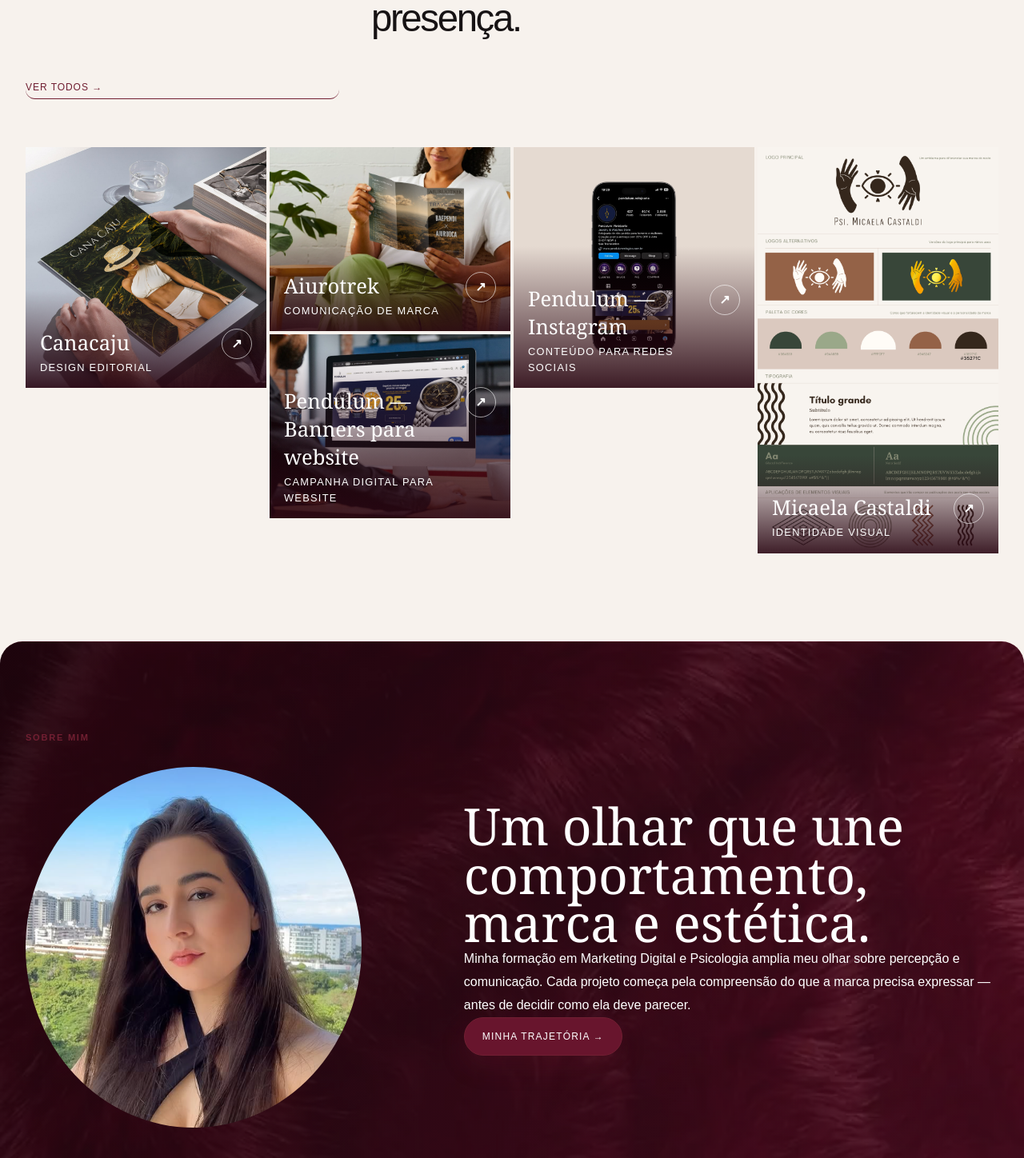
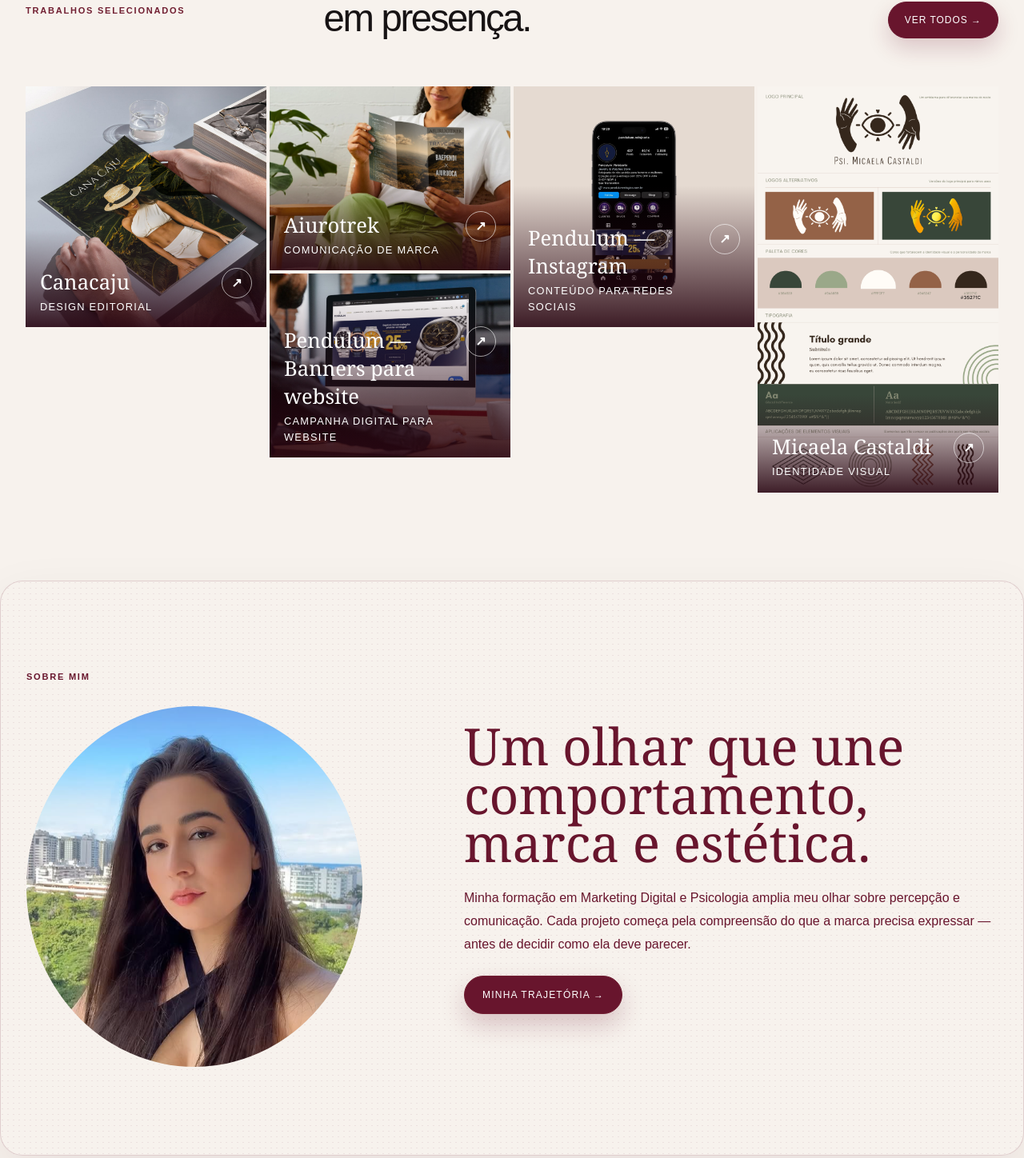
Before and after one commit to rafaarantess/portfolio-rafaela, a Next.js app: page / in a window 1280 px wide. Shown: the part 982-2430 px from the top of the page at 80% size. Built offline with nearby package versions, Linux system fonts and the light colour scheme.

Commit message:
Polish contrast textures and project interactions

```diff
--- a/app/contato/page.tsx
+++ b/app/contato/page.tsx
@@ -3,4 +3,4 @@ import { SiteHeader } from "../components/SiteHeader";
 import { SiteFooter } from "../components/SiteFooter";
 import { LinkedinIcon, MailIcon, WhatsAppIcon } from "../components/icons";
 export const metadata: Metadata={title:"Contato — Rafaela Arantes",description:"Entre em contato por e-mail, WhatsApp ou LinkedIn."};
-export default function Contact(){return <main><SiteHeader/><section className="contactPage texturedHero textureSatin"><div className="contactPageIntro"><p className="eyebrow">Contato</p><h1>Vamos construir algo claro e memorável.</h1><p>Escolha como prefere conversar.</p></div><div className="contactOptions threeOptions"><a className="contactOption" href="mailto:rafaaranteswork@gmail.com"><span className="contactIcon"><MailIcon/></span><h2>E-mail</h2><span>rafaaranteswork@gmail.com</span><strong className="contactCta">Escrever mensagem ↗</strong></a><a className="contactOption" href="https://wa.me/5521998406836" target="_blank" rel="noreferrer"><span className="contactIcon"><WhatsAppIcon/></span><h2>WhatsApp</h2><span>+55 21 99840-6836</span><strong className="contactCta">Iniciar conversa ↗</strong></a><a className="contactOption" href="https://linkedin.com/in/rafaelaamelo" target="_blank" rel="noreferrer"><span className="contactIcon"><LinkedinIcon/></span><h2>LinkedIn</h2><span>rafaelaamelo</span><strong className="contactCta">Ver perfil ↗</strong></a></div></section><SiteFooter/></main>}
+export default function Contact(){return <main><SiteHeader/><section className="contactPage texturedHero textureWine"><div className="contactPageIntro"><p className="eyebrow">Contato</p><h1>Vamos construir algo claro e memorável.</h1><p>Escolha como prefere conversar.</p></div><div className="contactOptions threeOptions"><a className="contactOption" href="mailto:rafaaranteswork@gmail.com"><span className="contactIcon"><MailIcon/></span><h2>E-mail</h2><span>rafaaranteswork@gmail.com</span><strong className="contactCta">Escrever mensagem ↗</strong></a><a className="contactOption" href="https://wa.me/5521998406836" target="_blank" rel="noreferrer"><span className="contactIcon"><WhatsAppIcon/></span><h2>WhatsApp</h2><span>+55 21 99840-6836</span><strong className="contactCta">Iniciar conversa ↗</strong></a><a className="contactOption" href="https://linkedin.com/in/rafaelaamelo" target="_blank" rel="noreferrer"><span className="contactIcon"><LinkedinIcon/></span><h2>LinkedIn</h2><span>rafaelaamelo</span><strong className="contactCta">Ver perfil ↗</strong></a></div></section><SiteFooter/></main>}
--- a/app/depoimentos/page.tsx
+++ b/app/depoimentos/page.tsx
@@ -27,7 +27,7 @@ const testimonials = [
 export default function TestimonialsPage() {
   return <main>
     <SiteHeader locale="pt" />
-    <section className="pageHero texturedHero textureFur">
+    <section className="pageHero texturedHero textureWine">
       <p className="eyebrow">Depoimentos de clientes</p>
       <h1>Experiências reais, contadas por quem confiou no meu trabalho.</h1>
       <p>Todos os depoimentos reunidos em um só lugar. Quando disponível, você pode abrir a avaliação original na Workana.</p>
--- a/app/en/contact/page.tsx
+++ b/app/en/contact/page.tsx
@@ -3,4 +3,4 @@ import { SiteHeader } from "../../components/SiteHeader";
 import { SiteFooter } from "../../components/SiteFooter";
 import { LinkedinIcon, MailIcon, WhatsAppIcon } from "../../components/icons";
 export const metadata: Metadata={title:"Contact — Rafaela Arantes",description:"Contact Rafaela Arantes by email, WhatsApp or LinkedIn."};
-export default function Contact(){return <main><SiteHeader locale="en"/><section className="contactPage texturedHero textureSatin"><div className="contactPageIntro"><p className="eyebrow">Contact</p><h1>Let’s build something clear and memorable.</h1><p>Choose how you would like to talk.</p></div><div className="contactOptions threeOptions"><a className="contactOption" href="mailto:rafaaranteswork@gmail.com"><span className="contactIcon"><MailIcon/></span><h2>Email</h2><span>rafaaranteswork@gmail.com</span><strong className="contactCta">Write a message ↗</strong></a><a className="contactOption" href="https://wa.me/5521998406836" target="_blank" rel="noreferrer"><span className="contactIcon"><WhatsAppIcon/></span><h2>WhatsApp</h2><span>+55 21 99840-6836</span><strong className="contactCta">Start a conversation ↗</strong></a><a className="contactOption" href="https://linkedin.com/in/rafaelaamelo" target="_blank" rel="noreferrer"><span className="contactIcon"><LinkedinIcon/></span><h2>LinkedIn</h2><span>rafaelaamelo</span><strong className="contactCta">View profile ↗</strong></a></div></section><SiteFooter locale="en"/></main>}
+export default function Contact(){return <main><SiteHeader locale="en"/><section className="contactPage texturedHero textureWine"><div className="contactPageIntro"><p className="eyebrow">Contact</p><h1>Let’s build something clear and memorable.</h1><p>Choose how you would like to talk.</p></div><div className="contactOptions threeOptions"><a className="contactOption" href="mailto:rafaaranteswork@gmail.com"><span className="contactIcon"><MailIcon/></span><h2>Email</h2><span>rafaaranteswork@gmail.com</span><strong className="contactCta">Write a message ↗</strong></a><a className="contactOption" href="https://wa.me/5521998406836" target="_blank" rel="noreferrer"><span className="contactIcon"><WhatsAppIcon/></span><h2>WhatsApp</h2><span>+55 21 99840-6836</span><strong className="contactCta">Start a conversation ↗</strong></a><a className="contactOption" href="https://linkedin.com/in/rafaelaamelo" target="_blank" rel="noreferrer"><span className="contactIcon"><LinkedinIcon/></span><h2>LinkedIn</h2><span>rafaelaamelo</span><strong className="contactCta">View profile ↗</strong></a></div></section><SiteFooter locale="en"/></main>}
--- a/app/en/testimonials/page.tsx
+++ b/app/en/testimonials/page.tsx
@@ -16,4 +16,4 @@ const items=[
  {name:"Nathan Eugenio",quote:"Good communication. I recommend her.",url:"https://www.workana.com/e/8a20138d16673d5495969bca3e9d4573"},
  {name:"Felipe Augusto",project:"Aiurotrek",quote:"The project came out just as I imagined. She translated my ideas exactly, organised the information clearly and achieved the aesthetic I wanted. It exceeded my expectations."}
 ];
-export default function TestimonialsEn(){return <main><SiteHeader locale="en" /><section className="pageHero texturedHero textureFur"><p className="eyebrow">Client testimonials</p><h1>Real experiences, shared by those who trusted my work.</h1><p>Client feedback translated from Portuguese. When available, open the original Workana review.</p></section><section className="allTestimonials">{items.map((x,i)=><article key={x.name}><span className="testimonialNumber">{String(i+1).padStart(2,"0")}</span><blockquote>“{x.quote}”</blockquote><div className="testimonialPerson"><div><strong>{x.name}</strong>{x.project&&<span>{x.project}</span>}</div>{x.url?<a href={x.url} target="_blank" rel="noreferrer">View original review ↗</a>:<span className="direct">Testimonial received directly</span>}</div></article>)}</section><section className="contactClean compactContact"><p className="eyebrow">Your project could be next</p><h2>Shall we work together?</h2><a href="mailto:rafaaranteswork@gmail.com">Get in touch ↗</a></section><SiteFooter locale="en" /></main>}
+export default function TestimonialsEn(){return <main><SiteHeader locale="en" /><section className="pageHero texturedHero textureWine"><p className="eyebrow">Client testimonials</p><h1>Real experiences, shared by those who trusted my work.</h1><p>Client feedback translated from Portuguese. When available, open the original Workana review.</p></section><section className="allTestimonials">{items.map((x,i)=><article key={x.name}><span className="testimonialNumber">{String(i+1).padStart(2,"0")}</span><blockquote>“{x.quote}”</blockquote><div className="testimonialPerson"><div><strong>{x.name}</strong>{x.project&&<span>{x.project}</span>}</div>{x.url?<a href={x.url} target="_blank" rel="noreferrer">View original review ↗</a>:<span className="direct">Testimonial received directly</span>}</div></article>)}</section><section className="contactClean compactContact"><p className="eyebrow">Your project could be next</p><h2>Shall we work together?</h2><a href="mailto:rafaaranteswork@gmail.com">Get in touch ↗</a></section><SiteFooter locale="en" /></main>}
--- a/app/formacao/page.tsx
+++ b/app/formacao/page.tsx
@@ -26,7 +26,7 @@ const credentials = [
 export default function EducationPage(){return <main>
   <SiteHeader/>
 
-  <section className="pageHero educationHero texturedHero textureSatin"><p className="eyebrow">Formação & credenciais</p><h1>Repertório que conecta comportamento, estratégia e criação.</h1><p>Minha formação combina Psicologia e Marketing Digital, complementada por estudos em marca, negócios, experiência do cliente e comunicação.</p></section>
+  <section className="pageHero educationHero texturedHero textureWine"><p className="eyebrow">Formação & credenciais</p><h1>Repertório que conecta comportamento, estratégia e criação.</h1><p>Minha formação combina Psicologia e Marketing Digital, complementada por estudos em marca, negócios, experiência do cliente e comunicação.</p></section>
 
   <section className="educationSection">
     <header><p className="eyebrow">Formação acadêmica</p><span>Graduação</span></header>
--- a/app/globals.css
+++ b/app/globals.css
@@ -237,3 +237,27 @@ html{background:var(--ivory)}body{background:var(--ivory);color:var(--ink)}
 .threeOptions{grid-template-columns:repeat(3,minmax(0,1fr))}.contactPage.texturedHero{background-attachment:fixed}.contactPage.texturedHero .contactOption{background:rgba(104,21,45,.88);border-color:rgba(255,255,255,.25);color:#fff}.contactPage.texturedHero .contactIcon{color:#fff}.contactIcon svg{width:42px;height:42px;stroke:currentColor;fill:none}@media(max-width:800px){.threeOptions{grid-template-columns:1fr}}
 @media(max-width:1000px){.premiumBrand>span:last-child{display:none}.premiumNav{max-width:calc(100% - 90px)}.premiumNav a{padding:0 10px}.premiumNav svg{display:none}}
 @media(max-width:600px){.premiumHeader{height:72px;padding:0 12px}.monogram{width:46px;height:46px}.premiumNav{position:absolute;right:12px;top:10px;width:auto;min-width:108px;justify-content:flex-end;padding:5px}.premiumNav>a:not(.localeButton){display:none}.premiumNav .menuButton{display:flex!important;padding:0;width:44px;justify-content:center}.premiumNav.open{left:12px;right:12px;width:auto;padding:58px 8px 8px;display:grid;grid-template-columns:1fr 1fr;background:rgba(247,242,237,.96);border-radius:24px}.premiumNav.open>a:not(.localeButton){display:flex}.premiumNav.open .localeButton,.premiumNav.open .menuButton{position:absolute;top:6px}.premiumNav.open .localeButton{right:58px}.premiumNav.open .menuButton{right:6px}.premiumNav svg{display:block}.premiumFooter{flex-direction:column}.texturedHero{background-position:58% center}}
+
+/* Contrast, spacing and texture polish */
+.textureWine{background-image:linear-gradient(125deg,rgba(34,4,13,.98),rgba(104,21,45,.9)),radial-gradient(rgba(255,255,255,.12) .65px,transparent .65px);background-size:auto,7px 7px}
+.textureIvory{background-image:radial-gradient(rgba(104,21,45,.14) .6px,transparent .6px);background-size:7px 7px}
+.texturedHero .eyebrow,.texturedHero h1,.texturedHero>p,.texturedHero .contactPageIntro p{color:var(--ivory)}
+.contactPageIntro h1{color:var(--ivory);text-shadow:0 2px 20px rgba(255,255,255,.24)}
+.contactPageIntro p{color:var(--ivory)}
+.contactPage.texturedHero .contactOption>span:not(.contactIcon){color:var(--ivory)}
+.contactPage.texturedHero .contactOption h2,.contactPage.texturedHero .contactCta{color:#fff}
+.aboutPremium{color:var(--wine);border:1px solid var(--line);box-shadow:0 24px 65px rgba(69,15,31,.08)}
+.aboutPremium .eyebrow,.aboutPremium h2,.aboutPremium p{color:var(--wine)}
+.aboutPremium>div:last-child{display:flex;flex-direction:column;align-items:flex-start;gap:24px}
+.aboutPremium>div:last-child h2,.aboutPremium>div:last-child p{margin:0}
+.sectionHeading{grid-template-columns:1fr 2fr auto;align-items:end}
+.projectsCta{justify-self:end;margin:0;padding:13px 20px;border:1px solid var(--wine);background:var(--wine);color:#fff;box-shadow:0 12px 28px rgba(104,21,45,.2)}
+.masonryTile>span{opacity:0;transform:translateY(14px);transition:opacity .3s ease,transform .3s ease}
+.masonryTile:hover>span,.masonryTile:focus-visible>span{opacity:1;transform:none}
+.contactClean>a{padding:13px 20px;border:1px solid var(--wine);border-radius:999px;line-height:1.25;overflow-wrap:anywhere}
+.sectionHeading h2,.aboutPremium h2,.contactClean h2,.pageHero h1{margin-bottom:0}
+.contactClean .eyebrow{margin-bottom:24px}.contactClean h2{margin-bottom:34px}
+.contactPageIntro .eyebrow{margin-bottom:22px}.contactPageIntro h1+.contactPageIntro p{margin-top:26px}
+@media(hover:none){.masonryTile>span{opacity:1;transform:none}}
+@media(max-width:800px){.sectionHeading{grid-template-columns:1fr}.projectsCta{justify-self:start}.aboutPremium>div:last-child{gap:18px}}
+@media(max-width:600px){.contactClean>a{max-width:100%;font-size:.9rem}.contactPageIntro h1{text-shadow:0 2px 16px rgba(255,255,255,.22)}}
--- a/app/page.tsx
+++ b/app/page.tsx
@@ -5,8 +5,8 @@ import { SiteFooter } from "./components/SiteFooter";
 const names=["ANDERSON GLITZ","LETICIA · CANACAJU","MARCELO LEITE","LARISSA"];
 export default function Home(){return <main><SiteHeader/>
   <section className="premiumHero"><div><p className="eyebrow">Estratégia · identidade · conteúdo</p><h1>Sou <em>Rafaela Arantes.</em></h1><p>Ajudo marcas e profissionais a transformarem ideias em identidades e experiências digitais claras, estratégicas e memoráveis.</p><div className="heroActions"><Link className="button" href="/projetos">Ver meu trabalho →</Link><a className="button secondaryButton" href="#sobre">Sobre mim</a></div></div><div className="heroPortrait"><img src="/rafaela-arantes.png" alt="Retrato de Rafaela Arantes"/></div></section>
-  <section className="section" id="projetos"><div className="sectionHeading"><p className="eyebrow">Trabalhos selecionados</p><h2>Projetos que transformam intenção em presença.</h2><Link className="textLink" href="/projetos">Ver todos →</Link></div><div className="projectMasonry homeMasonry">{projects.filter(x=>x.featured).map(project=><Link className="masonryTile" href={`/projetos/${project.slug}`} key={project.slug}><img src={project.cover} alt={`Projeto ${project.title}`}/><span><strong>{project.title}</strong><small>{project.category}</small><b>↗</b></span></Link>)}</div></section>
-  <section className="section aboutPremium textureFur" id="sobre"><div><p className="eyebrow">Sobre mim</p><img src="/rafaela-arantes.png" alt="Rafaela Arantes"/></div><div><h2>Um olhar que une comportamento, marca e estética.</h2><p>Minha formação em Marketing Digital e Psicologia amplia meu olhar sobre percepção e comunicação. Cada projeto começa pela compreensão do que a marca precisa expressar — antes de decidir como ela deve parecer.</p><Link className="button" href="/formacao">Minha trajetória →</Link></div></section>
+  <section className="section" id="projetos"><div className="sectionHeading"><p className="eyebrow">Trabalhos selecionados</p><h2>Projetos que transformam intenção em presença.</h2><Link className="textLink projectsCta" href="/projetos">Ver todos →</Link></div><div className="projectMasonry homeMasonry">{projects.filter(x=>x.featured).map(project=><Link className="masonryTile" href={`/projetos/${project.slug}`} key={project.slug}><img src={project.cover} alt={`Projeto ${project.title}`}/><span><strong>{project.title}</strong><small>{project.category}</small><b>↗</b></span></Link>)}</div></section>
+  <section className="section aboutPremium textureIvory" id="sobre"><div><p className="eyebrow">Sobre mim</p><img src="/rafaela-arantes.png" alt="Rafaela Arantes"/></div><div><h2>Um olhar que une comportamento, marca e estética.</h2><p>Minha formação em Marketing Digital e Psicologia amplia meu olhar sobre percepção e comunicação. Cada projeto começa pela compreensão do que a marca precisa expressar — antes de decidir como ela deve parecer.</p><Link className="button" href="/formacao">Minha trajetória →</Link></div></section>
   <section className="testimonialShowcase"><div><p className="eyebrow">Depoimentos</p><h2>Palavras de quem viveu o processo.</h2>{names.map(x=><span key={x}>{x}</span>)}<Link href="/depoimentos">Ver todos os depoimentos →</Link></div><blockquote>“Rafaela Arantes é uma excelente profissional. Atendeu a demanda antes do prazo final, mostrou-se muito comprometida e atenciosa.”<small>ANDERSON GLITZ</small></blockquote></section>
   <section className="contactClean"><p className="eyebrow">Um novo projeto</p><h2>Vamos criar algo que represente você ou sua marca de verdade.</h2><a href="mailto:rafaaranteswork@gmail.com">rafaaranteswork@gmail.com ↗</a></section><SiteFooter/>
 </main>}
--- a/app/projetos/[slug]/page.tsx
+++ b/app/projetos/[slug]/page.tsx
@@ -13,7 +13,7 @@ export default async function ProjectPage({params}:{params:Promise<{slug:string}
   const currentIndex=projects.findIndex(item=>item.slug===slug); const next=projects[(currentIndex+1)%projects.length];
   return <main>
     <SiteHeader locale="pt" />
-    <section className="caseHero texturedHero textureSatin"><div><p className="eyebrow">{project.category}</p><h1>{project.title}</h1></div><p>{project.summary}</p></section>
+    <section className="caseHero texturedHero textureWine"><div><p className="eyebrow">{project.category}</p><h1>{project.title}</h1></div><p>{project.summary}</p></section>
     <div className="caseCover">{project.coverKind==="pdf"?<iframe src={`${project.cover}#page=1&view=Fit&zoom=page-fit&toolbar=0`} title={`Apresentação do projeto ${project.title}`}/>:<img src={project.cover} alt={`Projeto ${project.title}`}/>}</div>
     <section className="caseOverview"><div><p className="eyebrow">O projeto</p><h2>Clareza antes da forma.</h2></div><div className="caseText"><h3>Desafio</h3><p>{project.challenge}</p><h3>Meu papel</h3><p>{project.role}</p></div><div className="deliverables"><h3>Entregas</h3>{project.deliverables.map(item=><span key={item}>{item}</span>)}</div></section>
     {project.documents?.map(doc=><section className="documentShowcase" key={doc.url}><div><p className="eyebrow">Visualização do trabalho</p><h2>{doc.label}</h2><a className="button" href={doc.url} target="_blank" rel="noreferrer">Abrir em tela cheia ↗</a></div><iframe src={`${doc.url}#view=FitH`} title={doc.label}/></section>)}
```
Also changed, not shown: app/en/education/page.tsx (+1 -1 lines), app/en/page.tsx (+1 -1 lines), app/en/projects/[slug]/page.tsx (+1 -1 lines), 2 other files (tests, documents, lock files or other folders).
